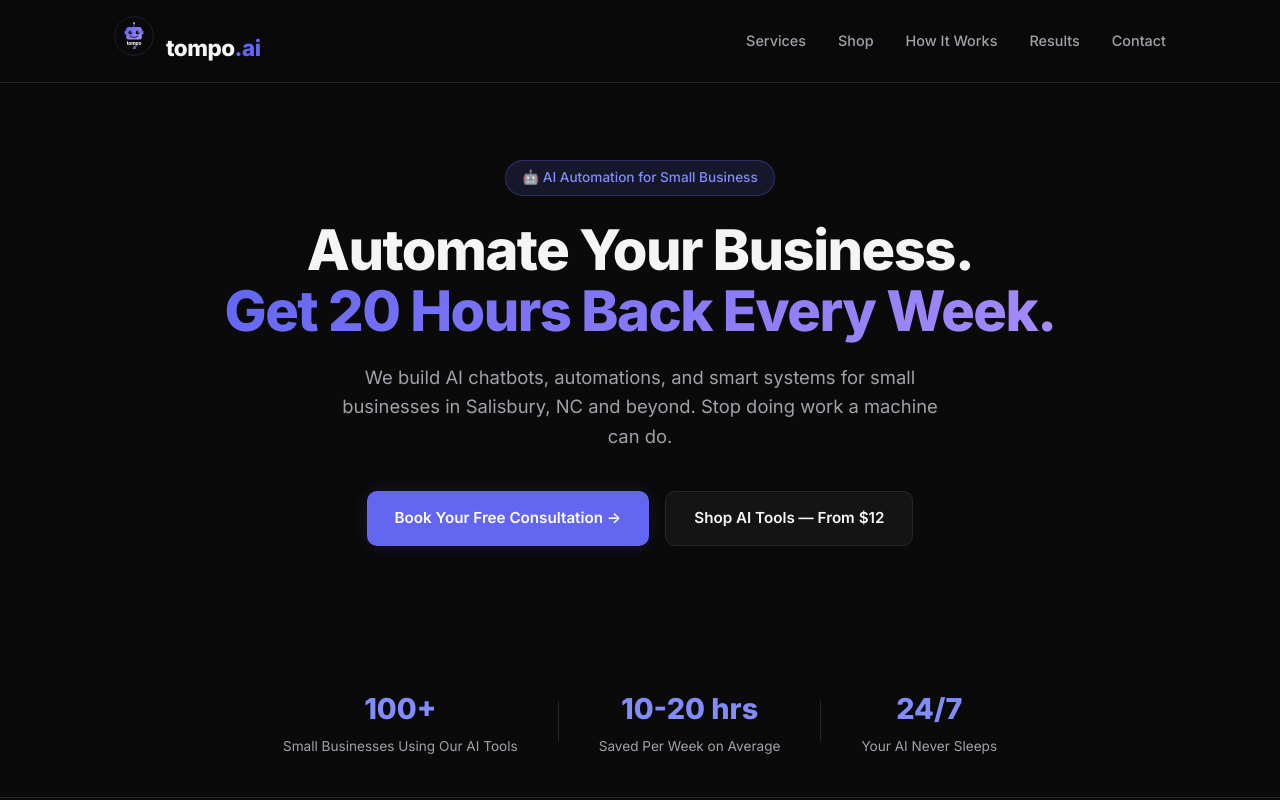
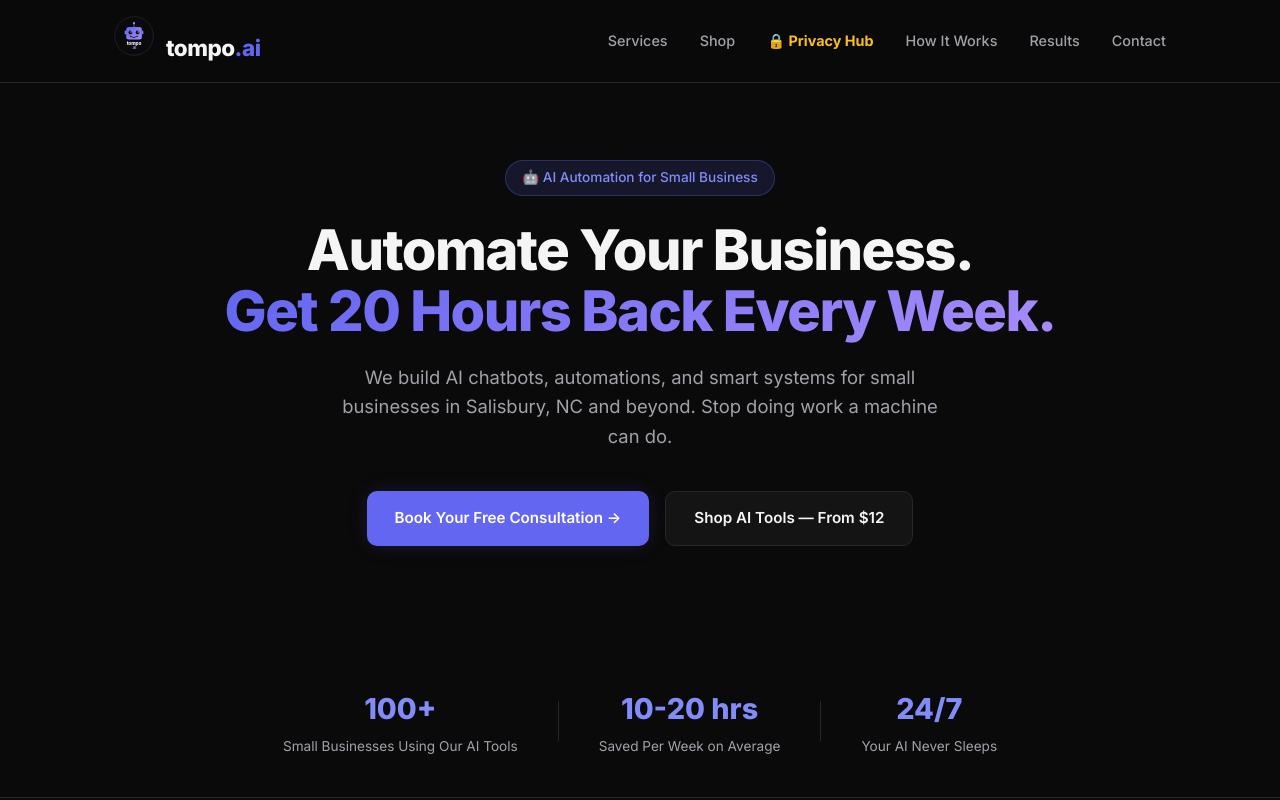
Before and after one commit to tompeezy/tompo-ai, a Next.js app: page / in a window 1280 px wide. Shown: the top 800 px of the page. Built offline with nearby package versions, Linux system fonts and the light colour scheme.

Commit message:
Add Privacy Hub to nav on homepage and shop

```diff
--- a/app/page.js
+++ b/app/page.js
@@ -11,6 +11,7 @@ export default function Home() {
           <ul className="nav-links">
             <li><a href="#services">Services</a></li>
             <li><a href="/shop">Shop</a></li>
+            <li><a href="/privacy-hub" style={{color:'#fbbf24',fontWeight:700}}>🔒 Privacy Hub</a></li>
             <li><a href="#how-it-works">How It Works</a></li>
             <li><a href="#results">Results</a></li>
             <li><a href="#contact">Contact</a></li>
--- a/app/shop/page.js
+++ b/app/shop/page.js
@@ -69,6 +69,7 @@ export default function Shop() {
           <ul className="nav-links">
             <li><a href="/">Home</a></li>
             <li><a href="/shop" style={{ color: 'var(--accent-light)' }}>Shop</a></li>
+            <li><a href="/privacy-hub" style={{ color: '#fbbf24', fontWeight: 700 }}>🔒 Privacy Hub</a></li>
             <li><a href="/#services">Services</a></li>
             <li><a href="/#contact">Contact</a></li>
           </ul>
```
